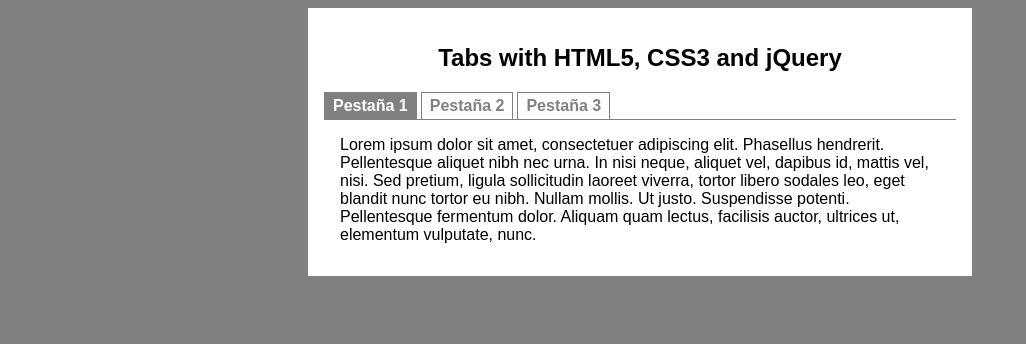
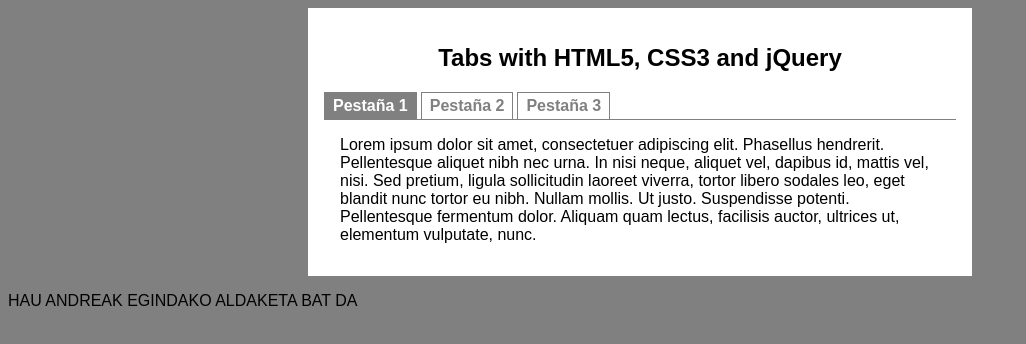
Before and after one commit to andreatxu95/remote, a plain HTML site: page index.html in a window 1280 px wide. Shown: the whole page, without its empty margins (0-1026 px from the left). Drawn offline with nearby package versions, Linux system fonts and the light colour scheme.

Commit message:
Update index.html

```diff
--- a/index.html
+++ b/index.html
@@ -76,6 +76,7 @@ article {
       </article>
     </section>
   </section>
+  <p>HAU ANDREAK EGINDAKO ALDAKETA BAT DA</p>
 
   <script src="https://ajax.googleapis.com/ajax/libs/jquery/1.11.3/jquery.min.js"></script>
 
```
